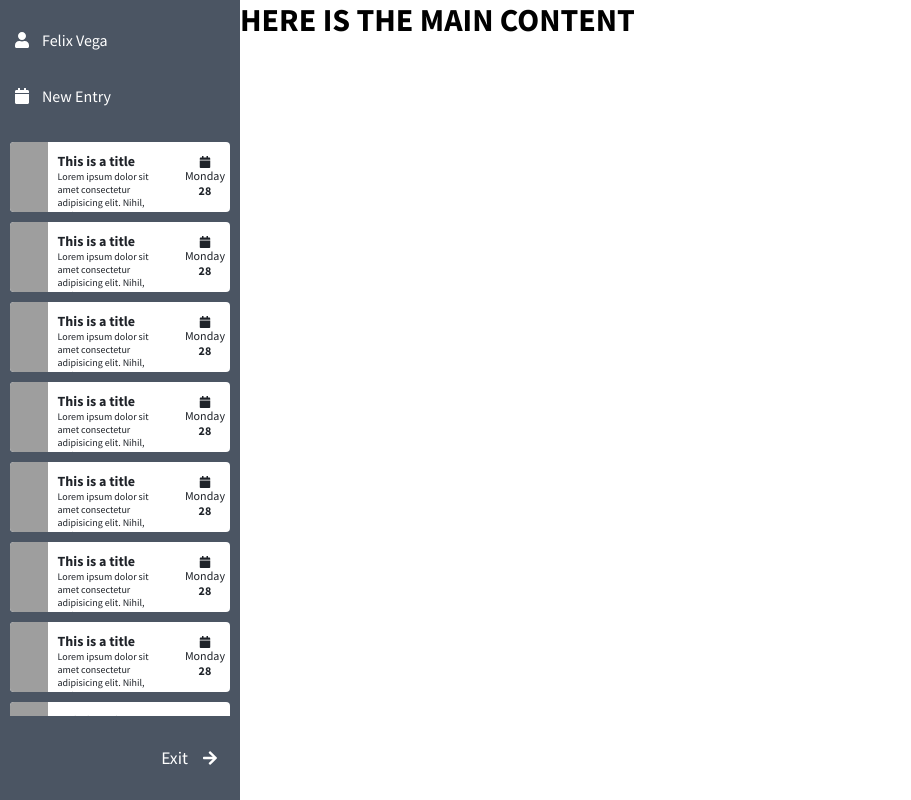
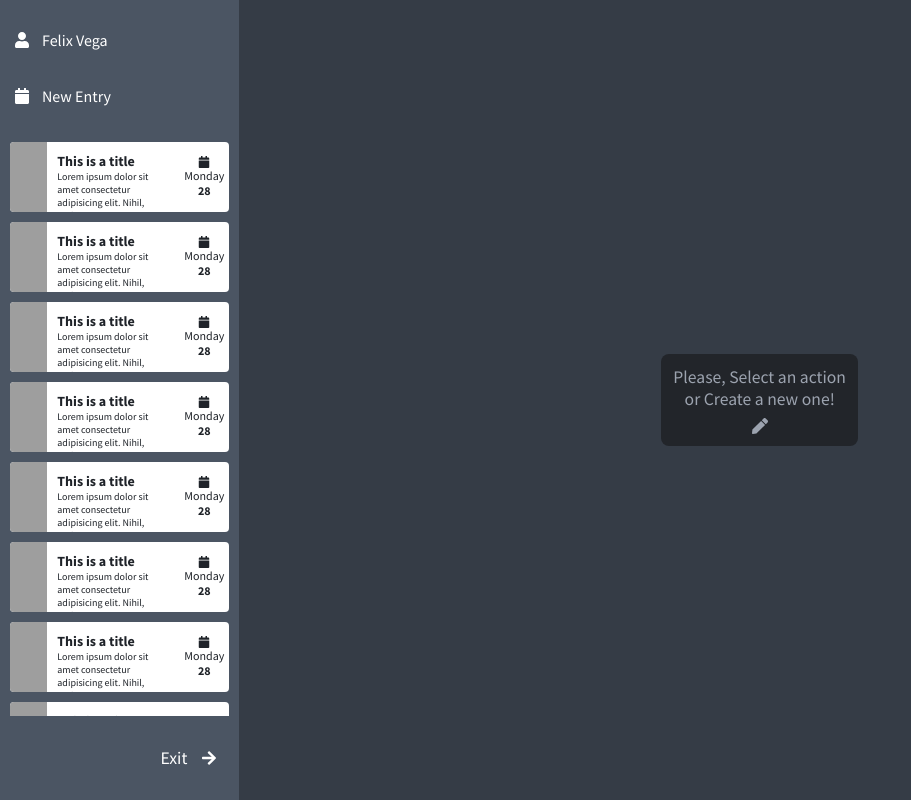
Before and after one commit to FelixVNolasco/JournalApp, a React app: page / in a window 1280 px wide. Shown: the whole page, without its empty margins (0-911 px from the left). Built offline with nearby package versions, Linux system fonts and the light colour scheme; grey boxes are pictures that could not be loaded.

Commit message:
improved css for components

```diff
--- /dev/null
+++ b/src/components/journal/EmptyContent.js
@@ -0,0 +1,15 @@
+import React from 'react'
+import { FaPen } from "react-icons/fa";
+
+export const EmptyContent = () => {
+    return (
+        <div className='nothing__main-content'>
+            <div className='nothing__container'>
+                <p>Please, Select an action <br />
+                   or Create a new one!
+                </p>
+                <FaPen />
+            </div>
+        </div>
+    )
+}
--- a/src/components/journal/Journal.js
+++ b/src/components/journal/Journal.js
@@ -1,29 +1,16 @@
-import React from 'react'
-import { Link } from "react-router-dom";
-import { Sidebar } from './Sidebar';
-
+import React from "react";
+import { EmptyContent } from "./EmptyContent";
+import { Sidebar } from "./Sidebar";
+import { NotesScreen } from '../notes/NotesScreen'
 export const Journal = () => {
   return (
-        <div className='journal__main-content'>
-
+    <div className="journal__main-content">
       <Sidebar />
 
       <main>
-                <h1> HERE IS THE MAIN CONTENT</h1>
+        <EmptyContent />
+        {/* <NotesScreen /> */}
       </main>
-            {/* <h1>Jorunal App</h1>
-            <div>
-                <nav>
-                    <ul>
-                        <li>
-                            <Link exact to="/" >Home</Link>
-                        </li>
-                        <li>
-                            <Link to="/auth">Auth</Link>
-                        </li>
-                    </ul>
-                </nav>
-            </div> */}
     </div>
-    )
-}
+  );
+};
--- /dev/null
+++ b/src/components/notes/NotesAppBar.js
@@ -0,0 +1,14 @@
+import React from 'react'
+
+export const NotesAppBar = () => {
+    return (
+        <div className='notes__appbar'>
+            <span>20/June/2020</span>
+
+            <div>
+                <button className='btn'>Picture</button>
+                <button className='btn'>Picture</button>
+            </div>
+        </div>
+    )
+}
--- /dev/null
+++ b/src/components/notes/NotesScreen.js
@@ -0,0 +1,10 @@
+import React from 'react'
+import { NotesAppBar } from './NotesAppBar'
+
+export const NotesScreen = () => {
+    return (
+        <div className='notes__main-content'>
+            <NotesAppBar />
+        </div>
+    )
+}
--- a/src/routers/AppRouter.js
+++ b/src/routers/AppRouter.js
@@ -12,13 +12,13 @@ import { AuthRouter } from './AuthRouter';
 export const AppRouter = () => {
     return (
         <Router>
-            <div>
+            <>
                 <Switch>
                     <Route exact path="/" component={Journal} />
                     <Route path="/auth" component={AuthRouter} />
                     <Redirect to="/" />
                 </Switch>
-            </div>
+            </>
         </Router>
     )
 }
--- a/src/styles/base/_base.scss
+++ b/src/styles/base/_base.scss
@@ -12,6 +12,10 @@ p, h1, h2, h3, h4 {
     padding: 0;
 }
 
+
+main {
+    width: 100%;
+}
 * {
     font-family: 'Source Sans Pro', sans-serif;
 }
--- a/src/styles/components/_journal.scss
+++ b/src/styles/components/_journal.scss
@@ -1,5 +1,6 @@
 .journal__main-content {
-    display: flex;
+    display: inline-flex;
+    width: 100vw;
 }
 
 .journal__sidebar {
--- /dev/null
+++ b/src/styles/components/_notes.scss
@@ -0,0 +1,16 @@
+.notes__main-content {
+    display: flex;
+    flex-direction: column;
+    height: 100%;
+    width: 100%;
+}
+
+.notes__appbar {
+    align-items: center;
+    background-color: darken($color: $dark-gray, $amount: 20);
+    color: $white;
+    display: flex;
+    justify-content: center;
+    padding: 10px, 20px, 10px, 20px;
+
+}
--- /dev/null
+++ b/src/styles/components/_nothing.scss
@@ -0,0 +1,43 @@
+.nothing__main-content {
+
+    display: flex;
+    justify-items: center;
+    align-items: center;
+    height: 100%;
+    width: 100%;
+
+    background-color: darken($color: $dark-gray, $amount: 10);
+    cursor: pointer;
+
+    .nothing__container {
+        display: flex;
+        flex-direction: column;
+        align-items: center;
+        justify-content: center;
+        padding: 12px;
+        border-radius: 8px;
+        background-color: darken($color: $light-gray, $amount: 50);
+        transition: 150ms ease-out;
+        margin: auto;
+
+        p {
+            text-align: center;
+            font-size: 1.1rem;
+            color: $light-gray;
+            margin-bottom: 8px;
+        }
+
+        svg {
+            width: 24px;
+            color: $light-gray;
+        }
+
+        &:hover {
+            transition: 200ms ease-in;
+            background-color: darken($color: $light-gray, $amount: 45);
+        }
+    }
+
+
+
+}
--- a/src/styles/styles.scss
+++ b/src/styles/styles.scss
@@ -5,3 +5,5 @@
 @import './components/auth';
 @import './components/buttons';
 @import './components/journal';
+@import './components/nothing';
+@import './components/notes';
```
Also changed, not shown: src/components/navigation/Navbar.js (added, +21 -0 lines). Lines whose indentation alone changed are shown as unchanged.
